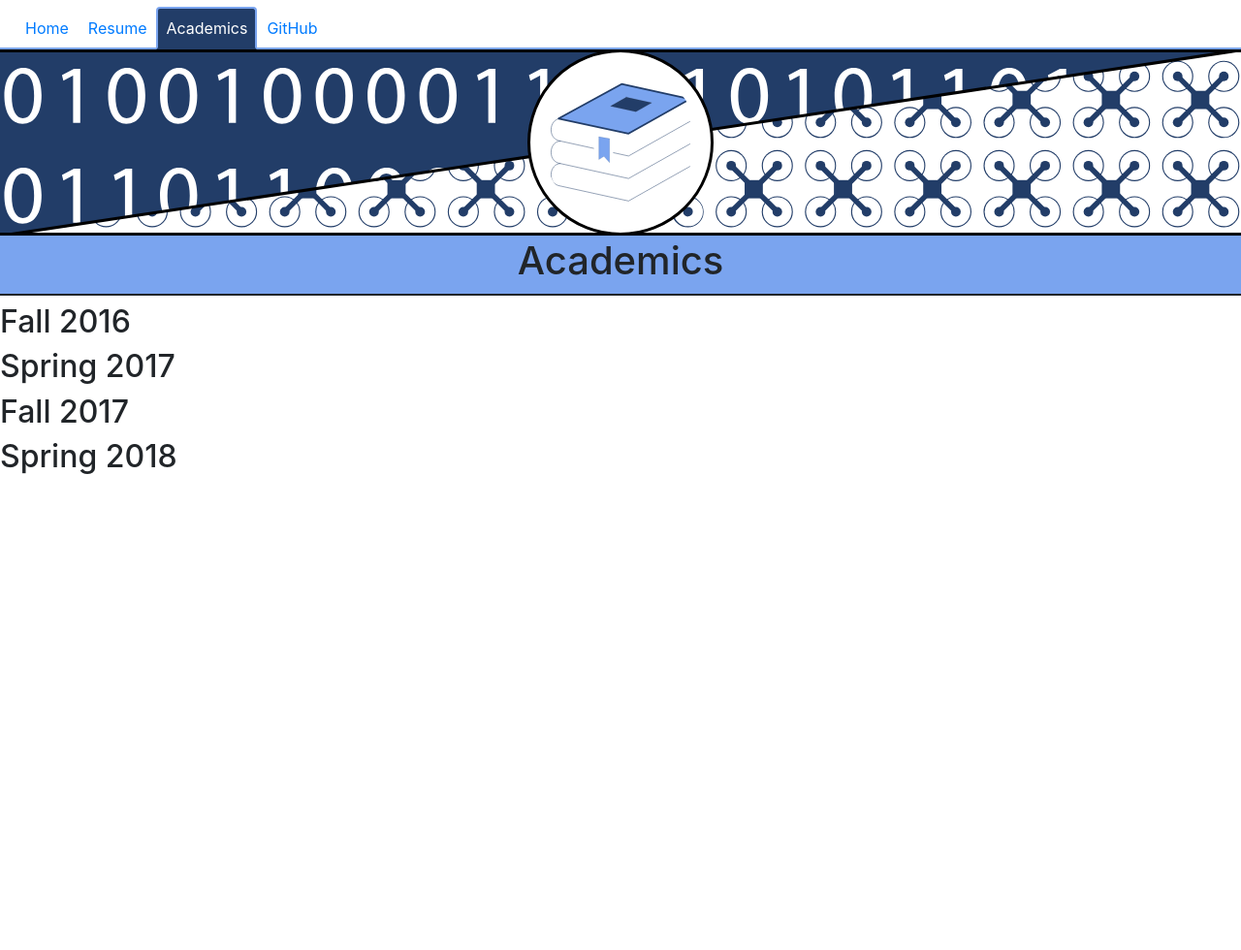
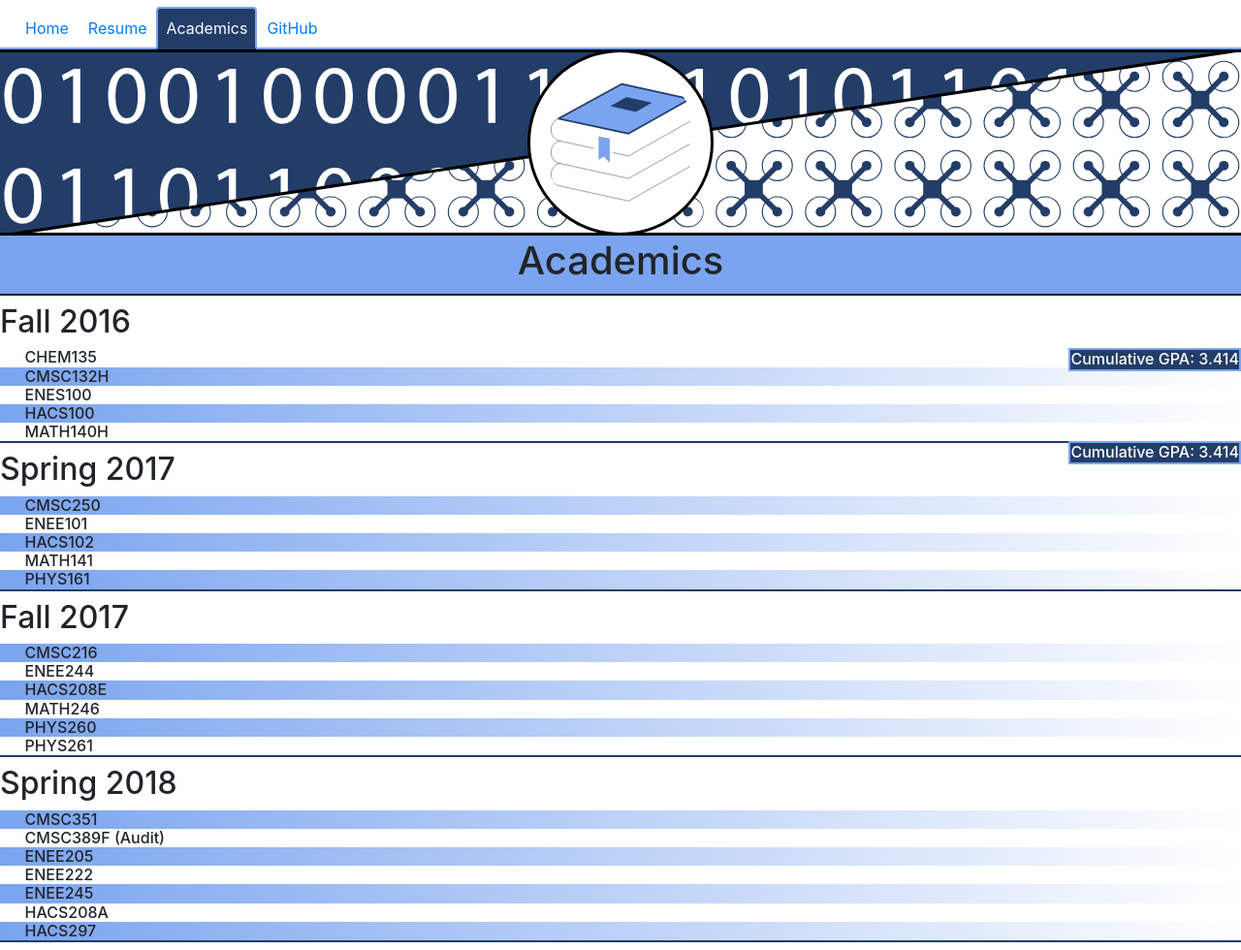
Before and after one commit to eric-hoffmann/eric-hoffmann.github.io, a plain HTML site: page academics.html in a window 1280 px wide. Shown: the whole page at 97% size. Before the commit the page ends 800 px from the top, so only its background shows below. Drawn offline with nearby package versions, Linux system fonts and the light colour scheme.

Commit message:
Updated resume

```diff
--- a/academics.html
+++ b/academics.html
@@ -45,8 +45,41 @@
   </div>
   <h1 id="page-title" class="head-center">Academics</h1>
   <h2>Fall 2016<h2>
+  <div class="semester-box">
+    <p class="gpa-box">Cumulative GPA: 3.414</p>
+    <p>CHEM135</p>
+    <p>CMSC132H</p>
+    <p>ENES100</p>
+    <p>HACS100</p>
+    <p>MATH140H</p>
+    <p class="gpa-box">Cumulative GPA: 3.414</p>
+  </div>
   <h2>Spring 2017<h2>
+  <div class="semester-box">
+    <p>CMSC250</p>
+    <p>ENEE101</p>
+    <p>HACS102</p>
+    <p>MATH141</p>
+    <p>PHYS161</p>
+  </div>
   <h2>Fall 2017<h2>
+  <div class="semester-box">
+    <p>CMSC216</p>
+    <p>ENEE244</p>
+    <p>HACS208E</p>
+    <p>MATH246</p>
+    <p>PHYS260</p>
+    <p>PHYS261</p>
+  </div>
   <h2>Spring 2018<h2>
+  <div class="semester-box">
+    <p>CMSC351</p>
+    <p>CMSC389F (Audit)</p>
+    <p>ENEE205</p>
+    <p>ENEE222</p>
+    <p>ENEE245</p>
+    <p>HACS208A</p>
+    <p>HACS297</p>
+  </div>
 </body>
 </html>
--- a/assets/css/mycss.css
+++ b/assets/css/mycss.css
@@ -133,6 +133,35 @@
     padding-left: 10%;
 }
 
+.semester-box {
+    border-bottom-style: solid;
+    border-bottom-width: 2px;
+    border-bottom-color: #223d68;
+}
+
+.semester-box p:not(.gpa-box) {
+    font-size: medium;
+    margin-bottom: 0;
+    padding-left: 2%;
+}
+
+.semester-box p:nth-child(odd):not(.gpa-box){
+    background-color: #7aa4ef;
+    background: linear-gradient(to right, rgba(122, 164, 239,1), rgba(122, 164, 239,0));
+}
+
+.gpa-box {
+    position: relative;
+    float: right;
+    z-position: 1;
+    background-color: #223d68;
+    color: white;
+    font-size: medium;
+    border-style: solid;
+    border-color: #7aa4ef;
+    border-width: 2px;
+}
+
 body, html {
    border: 0;
    padding: 0;
```
Also changed, not shown: index.html (+3 -0 lines), 1 other file.
